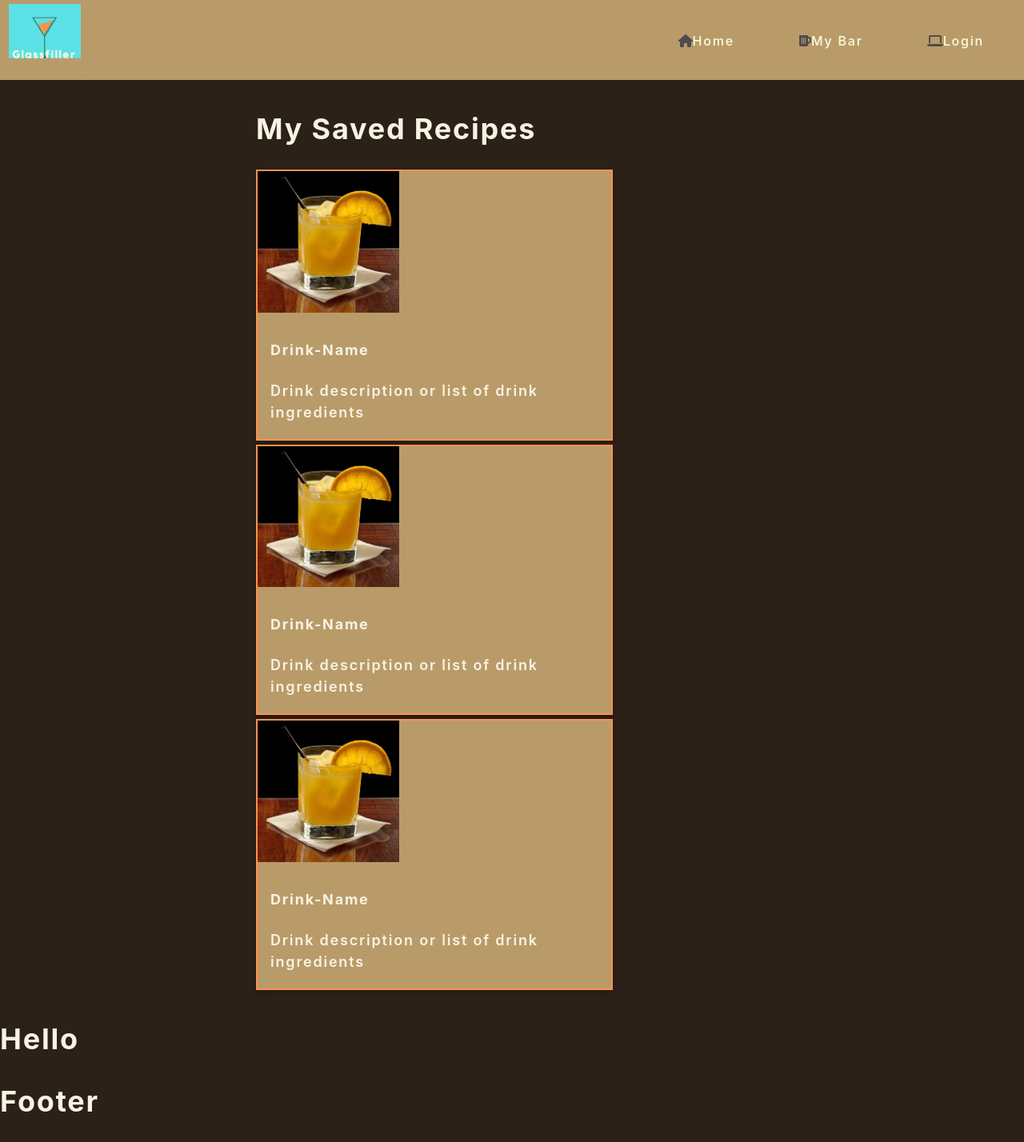
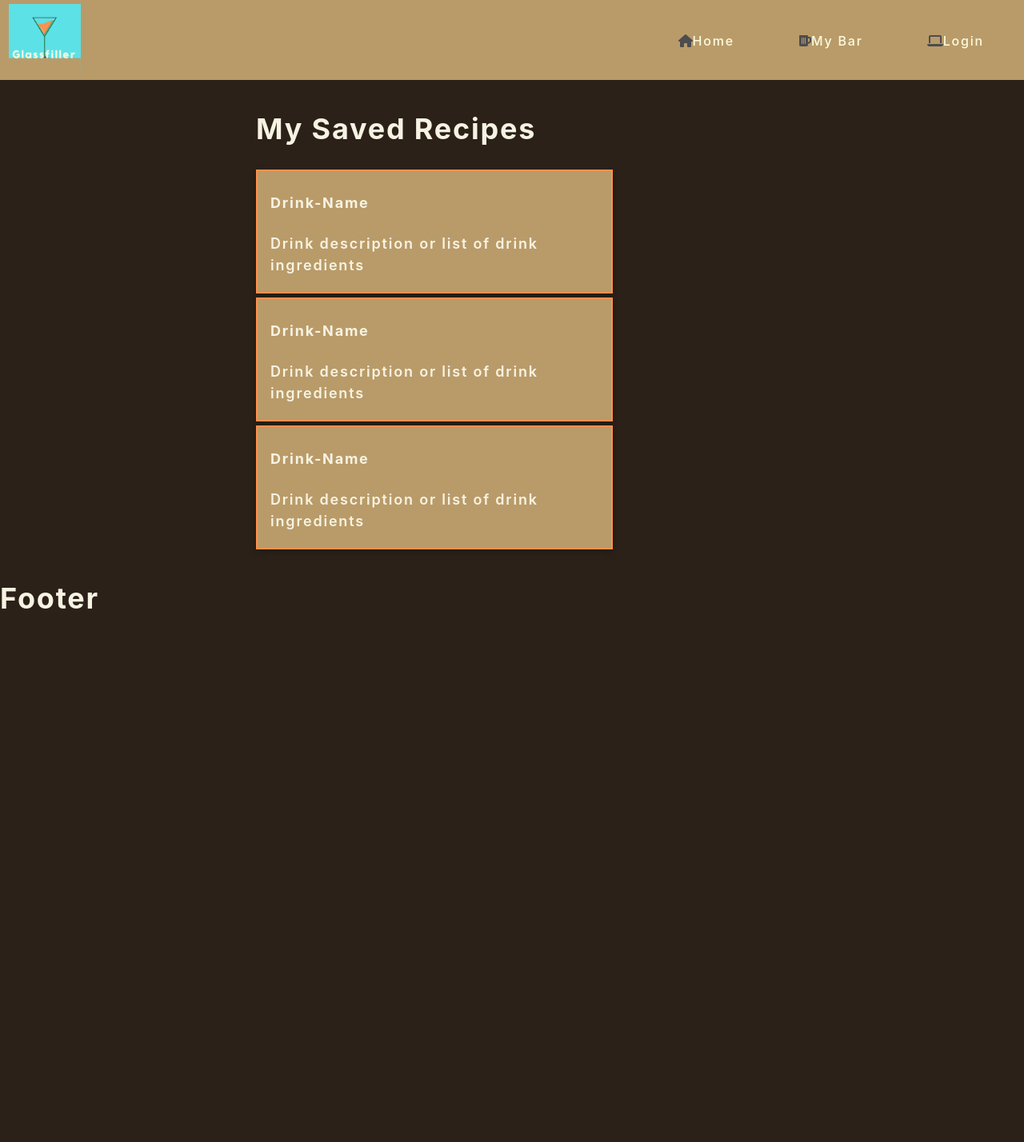
Before and after one commit to Caleeeb/glassfiller-2.0, a React (Create React App) app in the folder client/: page /mybar in a window 1280 px wide. Shown: the whole page at 80% size. After the commit the page ends 800 px from the top, so only its background shows below. Built offline with nearby package versions, Linux system fonts and the light colour scheme.

Commit message:
update framework-layout

```diff
--- a/client/src/App.js
+++ b/client/src/App.js
@@ -46,7 +46,7 @@ function App() {
       <Route exact path="/login" element={<Login />}/>
 
     </Routes>
-    <h1>Hello</h1>
+
     <Footer />
 
     </div>
--- a/client/src/components/MyPage/index.js
+++ b/client/src/components/MyPage/index.js
@@ -5,21 +5,21 @@ function MyPage() {
     <div className="all-cards">
       <h1>My Saved Recipes</h1>
       <div className="card">
-        <img src="../images/screwdriver.webp" alt="A screwdriver, the drink not the tool"></img>
+
         <div className="card-container">
           <h4>Drink-Name</h4>
           <p>Drink description or list of drink ingredients</p>
         </div>
       </div>
       <div className="card">
-        <img src="../images/screwdriver.webp" alt="A screwdriver, the drink not the tool"></img>
+
         <div className="card-container">
           <h4>Drink-Name</h4>
           <p>Drink description or list of drink ingredients</p>
         </div>
       </div>
       <div className="card">
-        <img src="../images/screwdriver.webp" alt="A screwdriver, the drink not the tool" ></img>
+
         <div className="card-container">
           <h4>Drink-Name</h4>
           <p>Drink description or list of drink ingredients</p>
```
